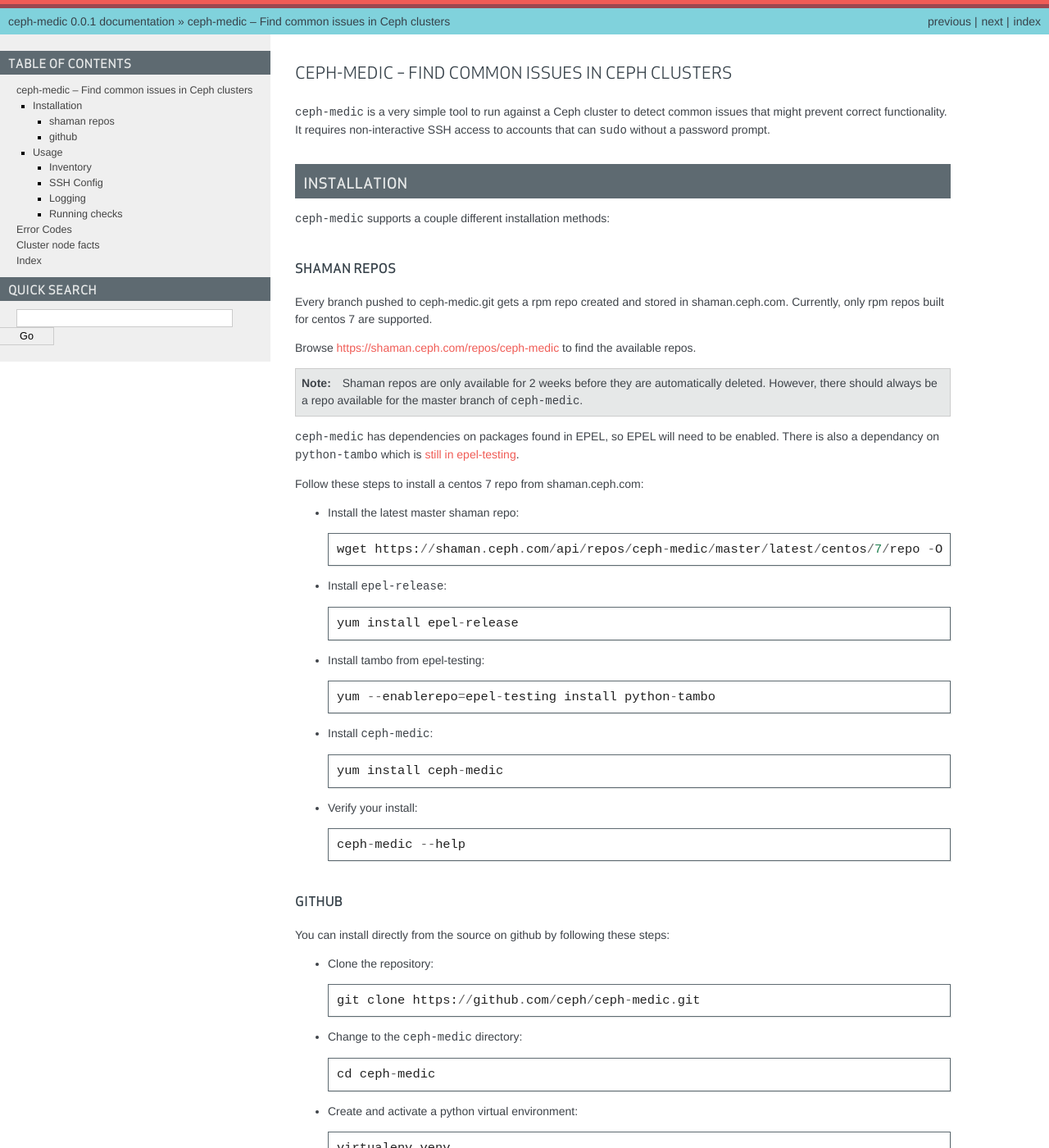
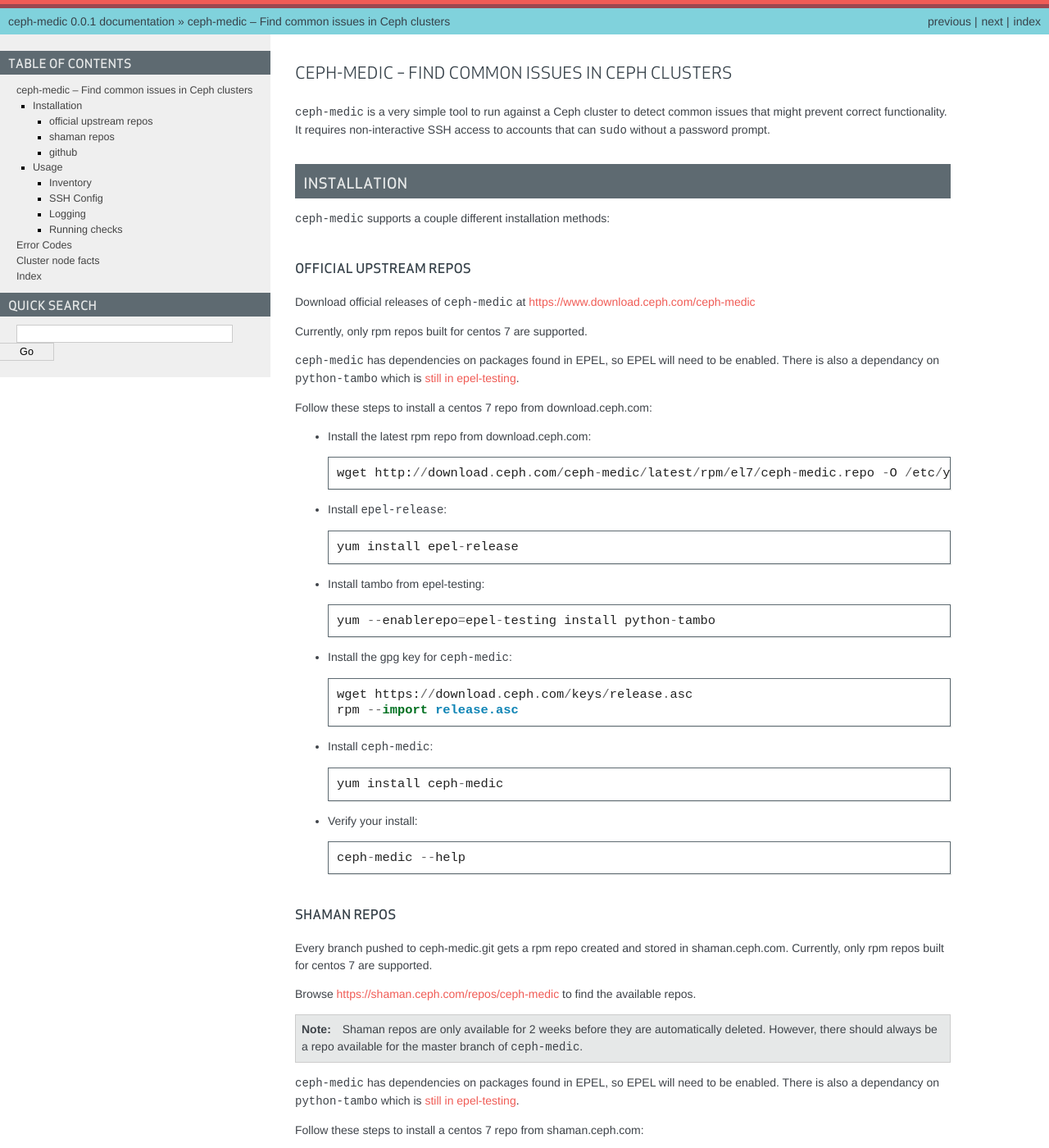
Before and after one commit to ceph/ceph-medic, a Sphinx documentation site: the page built from docs/source/index.rst, in a window 1280 px wide and 1400 px high. Shown: the whole window at 82% size. Built offline with Sphinx 7.4.7, drawn with Linux system fonts in a browser that asks for light colours.

Commit message:
docs: add install steps for repos from download.ceph.com
Signed-off-by: Andrew Schoen <aschoen@redhat.com>

```diff
--- a/docs/source/index.rst
+++ b/docs/source/index.rst
@@ -16,6 +16,43 @@
 ============
 
 ``ceph-medic`` supports a couple different installation methods:
+
+official upstream repos
+-----------------------
+
+Download official releases of ``ceph-medic`` at https://www.download.ceph.com/ceph-medic
+
+Currently, only rpm repos built for centos 7 are supported.
+
+``ceph-medic`` has dependencies on packages found in EPEL, so EPEL will need to be enabled.
+There is also a dependancy on ``python-tambo`` which is `still in epel-testing <https://bodhi.fedoraproject.org/updates/FEDORA-EPEL-2017-76ab6036a0>`_.
+
+Follow these steps to install a centos 7 repo from download.ceph.com:
+
+- Install the latest rpm repo from download.ceph.com::
+
+      wget http://download.ceph.com/ceph-medic/latest/rpm/el7/ceph-medic.repo -O /etc/yum.repos.d/ceph-medic.repo
+
+- Install ``epel-release``::
+
+      yum install epel-release
+
+- Install tambo from epel-testing::
+
+      yum --enablerepo=epel-testing install python-tambo
+
+- Install the gpg key for ``ceph-medic``::
+
+      wget https://download.ceph.com/keys/release.asc
+      rpm --import release.asc
+
+- Install ``ceph-medic``::
+
+      yum install ceph-medic
+
+- Verify your install::
+
+      ceph-medic --help
 
 shaman repos
 ------------
```
